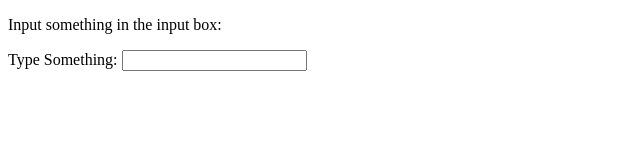
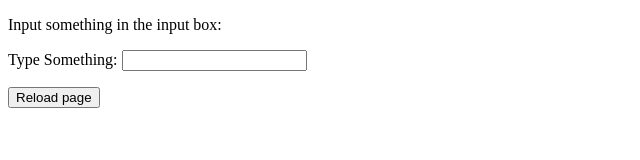
Before and after one commit to TheBaconSpace/Stuff, a plain HTML site: page index.html in a window 1280 px wide. Shown: the whole page, without its empty margins (0-640 px from the left). Drawn offline with nearby package versions, Linux system fonts and the light colour scheme.

Commit message:
Added Reload Button

```diff
--- a/index.html
+++ b/index.html
@@ -12,6 +12,13 @@
 <p ng-bind="name"></p>
 
 </div>
+<button onclick="myFunction()">Reload page</button>
+
+<script>
+function myFunction() {
+    location.reload();
+}
+</script>
 	<script>
   (function(i,s,o,g,r,a,m){i['GoogleAnalyticsObject']=r;i[r]=i[r]||function(){
   (i[r].q=i[r].q||[]).push(arguments)},i[r].l=1*new Date();a=s.createElement(o),
```
